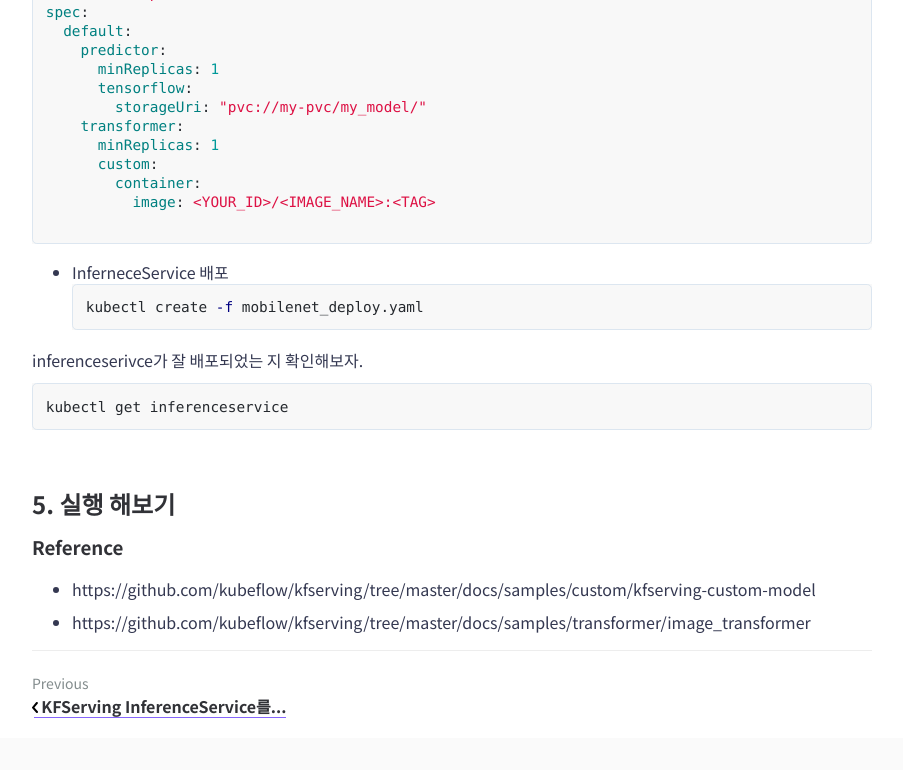
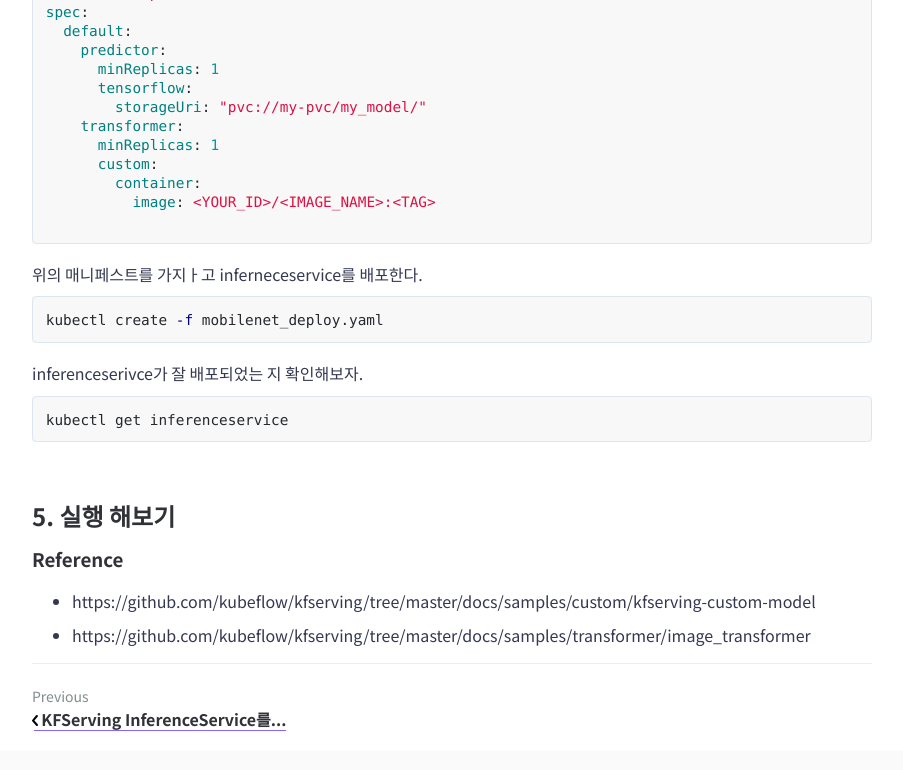
Before and after one commit to mokpolar/mokpolar.github.io, a Jekyll site: the page built from _posts/2020-11-18-kfserving_custum_mobilenet.md, in a window 1280 px wide and 900 px high, scrolled down 6302 px. Shown: the top 770 px of the window, without its empty margins (188-1091 px from the left). Built offline with Jekyll 4.4.1, drawn with Linux system fonts in a browser that asks for light colours; comment, search, counter and statistics services are not loaded.

Commit message:
Update 2020-11-18-kfserving_custum_mobilenet.md

````diff
--- a/_posts/2020-11-18-kfserving_custum_mobilenet.md
+++ b/_posts/2020-11-18-kfserving_custum_mobilenet.md
@@ -294,7 +294,7 @@ spec:
 ```
 
 
-* InferneceService 배포
+위의 매니페스트를 가지ㅏ고 inferneceservice를 배포한다.
 ```sh
 kubectl create -f mobilenet_deploy.yaml
 ```
````
